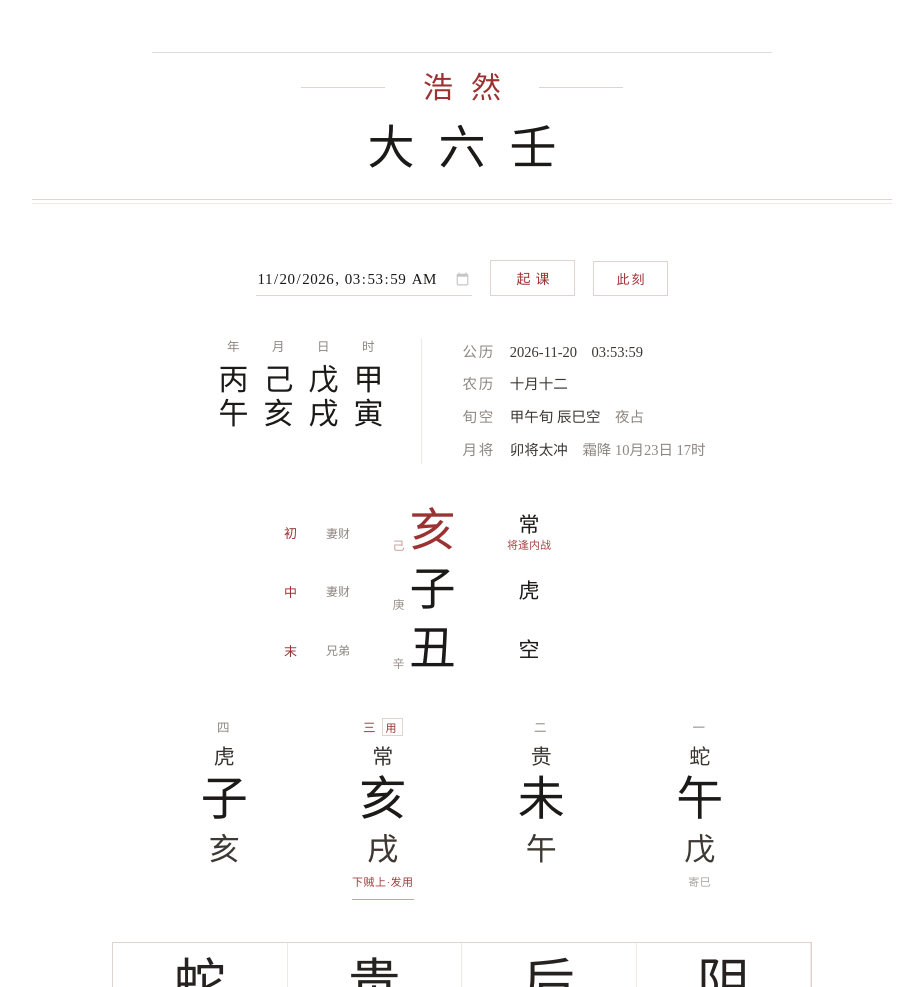
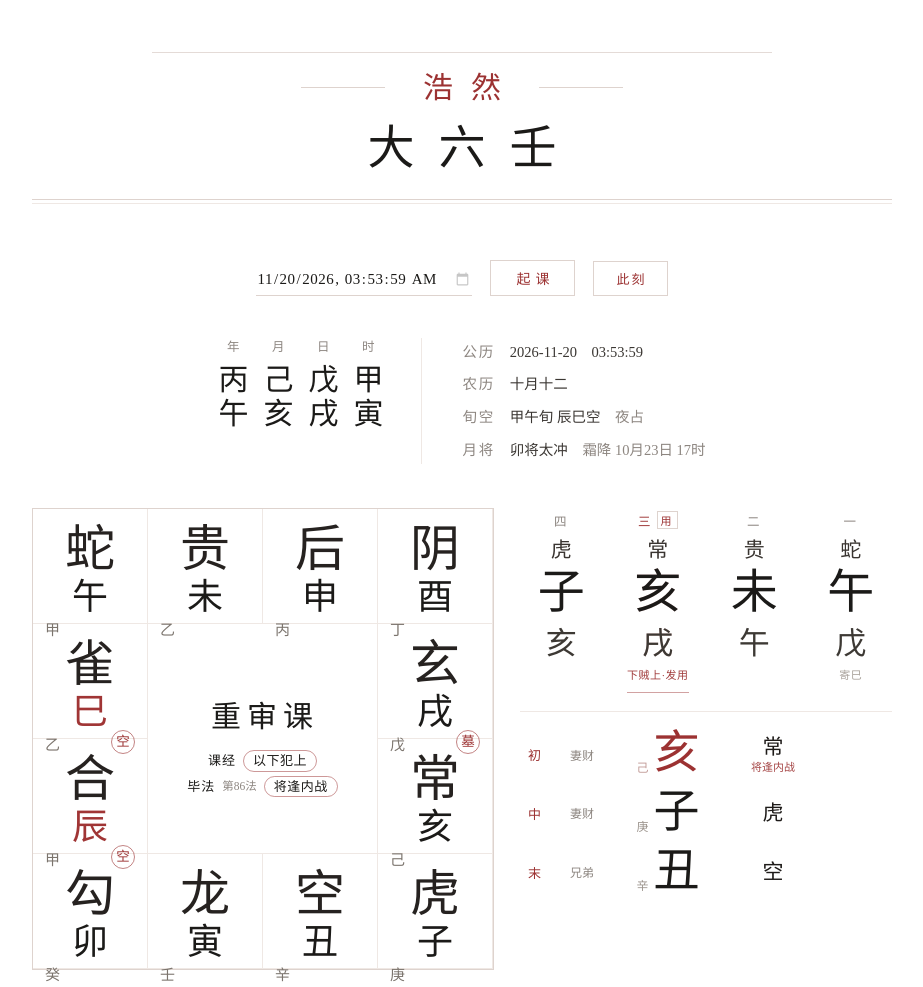
Before and after one commit to haoran123-sys/liuren, a plain HTML site: page index.html in a window 1280 px wide. Shown: the top 987 px of the page, without its empty margins (178-1101 px from the left). Drawn offline with Linux system fonts and the light colour scheme.

Commit message:
六壬课盘改为横排：天地盘居左，四课三传并排居右

```diff
--- a/index.html
+++ b/index.html
@@ -111,14 +111,21 @@
     .kec.yong::after { content: ""; display: block; width: 62px; border-top: 1px solid rgba(156,50,50,.45);
                        margin-top: 8px; }
 
+    /* 横向课盘：天地盘居左，四课三传并排居右 */
+    .board { display: grid; grid-template-columns: minmax(0, 1fr) 372px;
+             column-gap: 26px; align-items: start; max-width: 860px; margin: 0 auto; }
+    .br { display: flex; flex-direction: column; gap: 18px; min-width: 0; }
+    .bk { border-top: 1px solid var(--line2); margin: 0; }
+    .board .ke, .board .chuan { max-width: none; margin: 0; }
+
     /* 天地盘 */
     .pan { display: grid; grid-template-columns: repeat(4, minmax(0, 1fr));
-           grid-template-rows: repeat(4, 166px);
-           width: 100%; max-width: 700px; margin: 0 auto;
+           grid-template-rows: repeat(4, minmax(0, 1fr));
+           aspect-ratio: 1 / 1; width: 100%;
            border: 1px solid var(--line); }
     .pc { border-right: 1px solid var(--line2); border-bottom: 1px solid var(--line2); min-width: 0;
           display: flex; flex-direction: column; justify-content: space-between; padding: 10px 12px; }
-    .pc .jj { font-size: 52px; letter-spacing: 0; text-indent: 0; line-height: 1.2; color: #262220; text-align: center; }
+    .pc .jj { font-size: 50px; letter-spacing: 0; text-indent: 0; line-height: 1.2; color: #262220; text-align: center; }
     .pc .tz { flex: 1; display: flex; align-items: center; justify-content: center;
               font-size: 36px; line-height: 1; }
     .pc .dg { display: flex; justify-content: space-between; align-items: flex-end;
@@ -128,7 +135,7 @@
                  text-align: center; padding: 12px; border-right: 1px solid var(--line2);
                  border-bottom: 1px solid var(--line2); }
     .pc.center .rd { font-size: 14px; color: var(--gray); letter-spacing: 1.5px; line-height: 1.9; }
-    .pc.center .kt { font-size: 32px; letter-spacing: 7px; text-indent: 6px; margin: 14px 0 12px; }
+    .pc.center .kt { font-size: 30px; letter-spacing: 6px; text-indent: 5px; margin: 12px 0 10px; }
     .pc.center .kt em { font-style: normal; font-size: 15px; letter-spacing: 1px; color: var(--gray);
                         margin-left: 8px; }
     .pc.center .sub { font-size: 12px; color: var(--gray); line-height: 2.1; letter-spacing: .5px; }
@@ -222,6 +229,12 @@
         .pc.center .krow { font-size: 10px; gap: 3px; margin-top: 3px; }
         .pc.center .krow .circ { font-size: 10px; padding: 0 6px; line-height: 1.4; }
         .pc.center .krow .fno { font-size: 8.5px; }
+        /* 横向课盘退为单列：天地盘在上，四课、三传在下 */
+        .board { grid-template-columns: minmax(0, 1fr); row-gap: 8px; }
+        .pan { aspect-ratio: auto; }
+        .br { gap: 8px; }
+        .board .ke { margin-bottom: 0; }
+        .bk { border-top: none; }
         .sign { margin-top: 2px; }
         .seal { padding: 2px 4px 3px; font-size: 9px; letter-spacing: 1px; text-indent: 1px; }
     }
@@ -268,10 +281,36 @@ function nowStr(){
   return d.getFullYear()+'-'+pad(d.getMonth()+1)+'-'+pad(d.getDate())+'T'+pad(d.getHours())+':'+pad(d.getMinutes())+':'+pad(d.getSeconds());
 }
 
+/* 横排课盘：天地盘居左，四课与三传并排居右 */
+function layout(){
+  const pan = APP.querySelector('.pan');
+  const ke = APP.querySelector('.ke');
+  const chuan = APP.querySelector('.chuan');
+  if(!pan || !ke || !chuan) return;
+  const meta = APP.querySelector('.meta');
+  const board = document.createElement('div');
+  board.className = 'board';
+  const left = document.createElement('div');
+  left.className = 'bl';
+  left.appendChild(pan);
+  const right = document.createElement('div');
+  right.className = 'br';
+  right.appendChild(ke);
+  const bk = document.createElement('div');
+  bk.className = 'bk';
+  right.appendChild(bk);
+  right.appendChild(chuan);
+  board.appendChild(left);
+  board.appendChild(right);
+  if(meta) meta.parentNode.insertBefore(board, meta.nextSibling);
+  else APP.appendChild(board);
+}
+
 function draw(v){
   try{
     const r = LiuRen.render(v);
     APP.innerHTML = r.body;
+    layout();
     INP.value = r.iso;
     document.title = '浩然大六壬神课排盘 ' + r.iso.replace('T',' ');
     history.replaceState(null, '', '?dt=' + r.iso);
```
